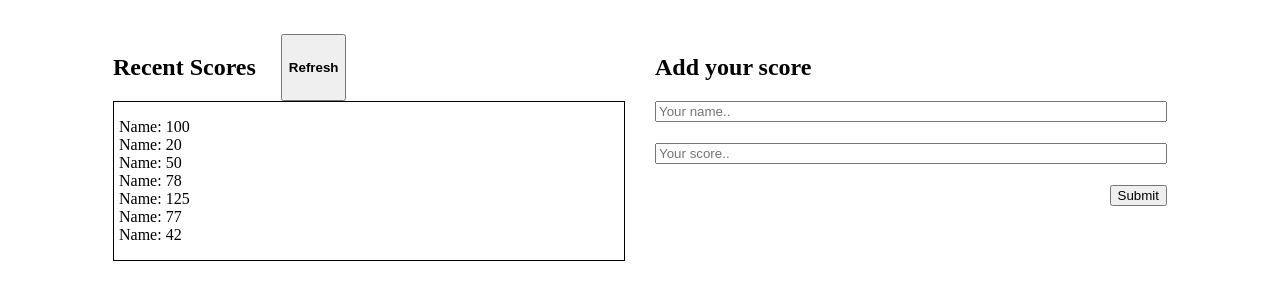
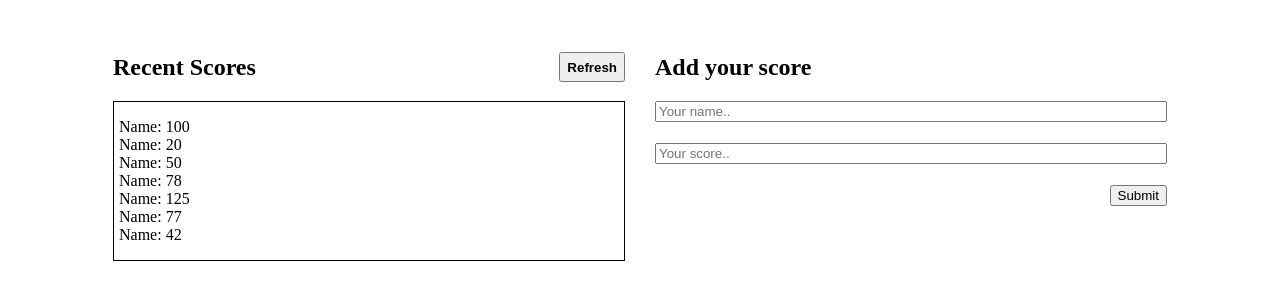
Before and after one commit to Mike47ip/Leaderboard, a website built with webpack: page src/index.html in a window 1280 px wide. Shown: the part 112-412 px from the top of the page. Built offline with nearby package versions, Linux system fonts and the light colour scheme.

Commit message:
Realign first section elements

```diff
--- a/src/style.css
+++ b/src/style.css
@@ -21,11 +21,13 @@ body {
 
 .head1 {
 	display: flex;
-	/* justify-content: space-between; */
+	justify-content: space-between;
+	align-items: center;
 }
 
 .head1 button {
-	display: inline-block;
+	width: auto;
+	height: 30px;
 }
 
 .Recont {
```
